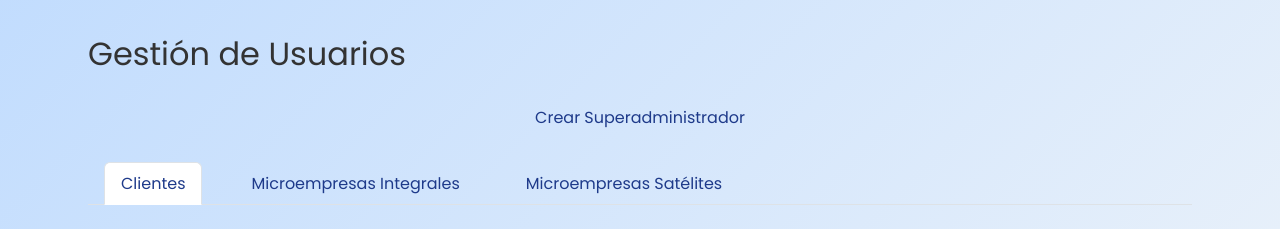
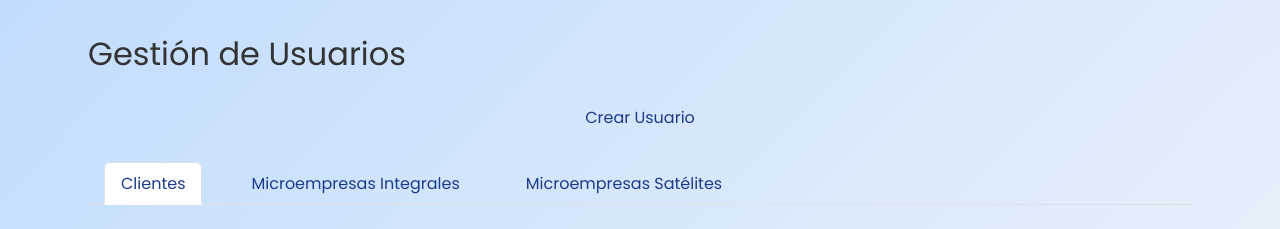
Before and after one commit to NyawToo/SADAT, a Django app: page /gestionar-usuarios/ in a window 1280 px wide. Shown: the part 120-349 px from the top of the page. Run offline with Django 4.2, Linux system fonts and the light colour scheme; the visitor is signed in with stand-in values (Sample User, id 1); data comes from the database, SQL or seed files in the repository; data that the repository does not hold is empty; some libraries are stand-ins or nearby versions.

Commit message:
Fix Try 1

```diff
--- a/core/templates/core/gestionar_usuarios.html
+++ b/core/templates/core/gestionar_usuarios.html
@@ -7,7 +7,7 @@
 
     <!-- Botón para crear superadmin -->
     <div class="mb-4">
-        <a class="nav-link btn btn-outline-primary mx-1" href="{% url 'crear_superadmin' %}">Crear Superadministrador</a>
+        <a class="nav-link btn btn-outline-primary mx-1" href="{% url 'crear_superadmin' %}">Crear Usuario</a>
     </div>
 
     <!-- Pestañas para diferentes tipos de usuarios -->
--- a/requirements.txt
+++ b/requirements.txt
@@ -35,7 +35,7 @@ pyasn1_modules
 pyparsing
 python-dateutil
 python-dotenv
-reportlab
+reportlab>=4.4.0
 requests
 requests-oauthlib
 rsa
```
